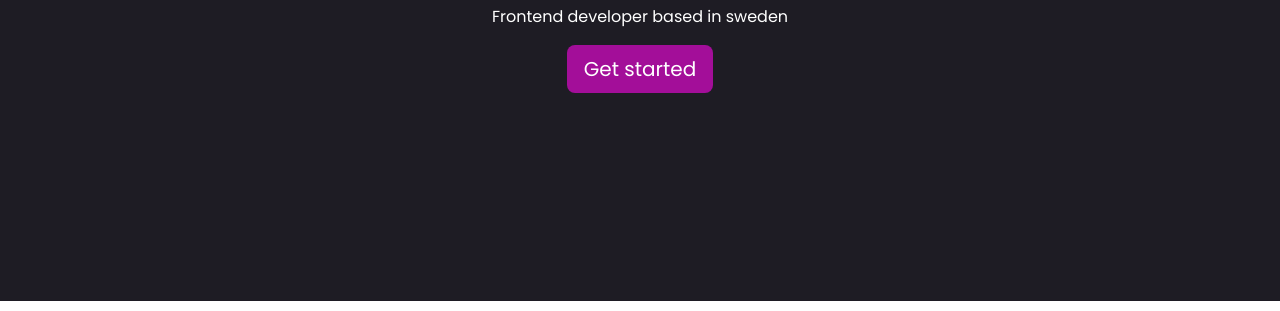
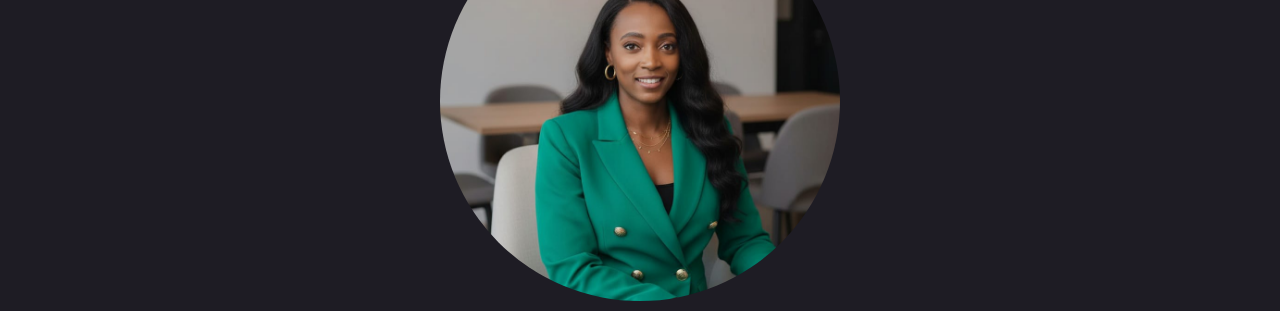
Before and after one commit to Lonpsy/My-portfolio, a plain HTML site: page index.html in a window 1280 px wide. Shown: the part 289-600 px from the top of the page. Drawn offline with nearby package versions, Linux system fonts and the light colour scheme; a web font is replaced by a local one.

Commit message:
introduced my picture

```diff
--- a/index.html
+++ b/index.html
@@ -39,6 +39,7 @@
   </head>
   <body>
     <div class="homePage">
+      <img class="myPicture" src="/images/coperate picture.jpg" alt="" />
       <h2>Hi👋 I am</h2>
       <h1>Olalonpe Faith Festus-Ilesanmi</h1>
       <p class="mb-3">Frontend developer based in sweden</p>
--- a/style/style.css
+++ b/style/style.css
@@ -22,6 +22,10 @@ h2 {
   font-weight: 36px;
   font-style: bold;
 }
+a {
+  background-color: var(--main-button-background-color) !important;
+  color: var(--main-button-text-color) !important;
+}
 
 .homePage a {
   font-family: var(--main-font-family);
@@ -40,7 +44,11 @@ h2 {
   text-align: center;
   padding: 160px 20px;
 }
-a {
-  background-color: var(--main-button-background-color) !important;
-  color: var(--main-button-text-color) !important;
+.myPicture {
+  width: 400px;
+  height: 400px;
+  border-radius: 100%;
+  object-fit: cover;
+  margin-bottom: 20px;
+  margin-top: 30px;
 }
```
